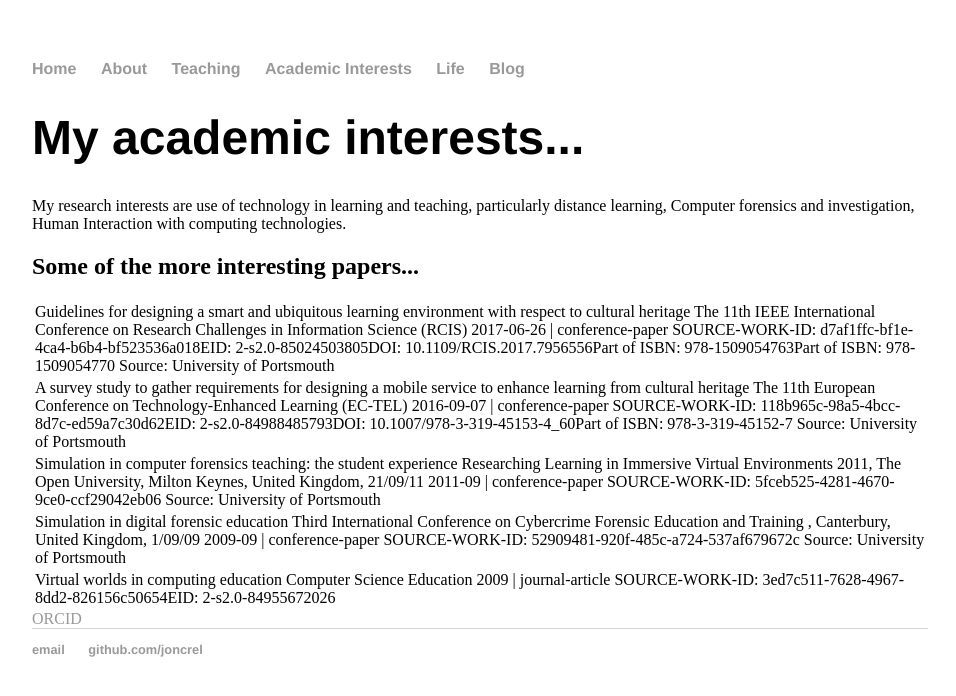
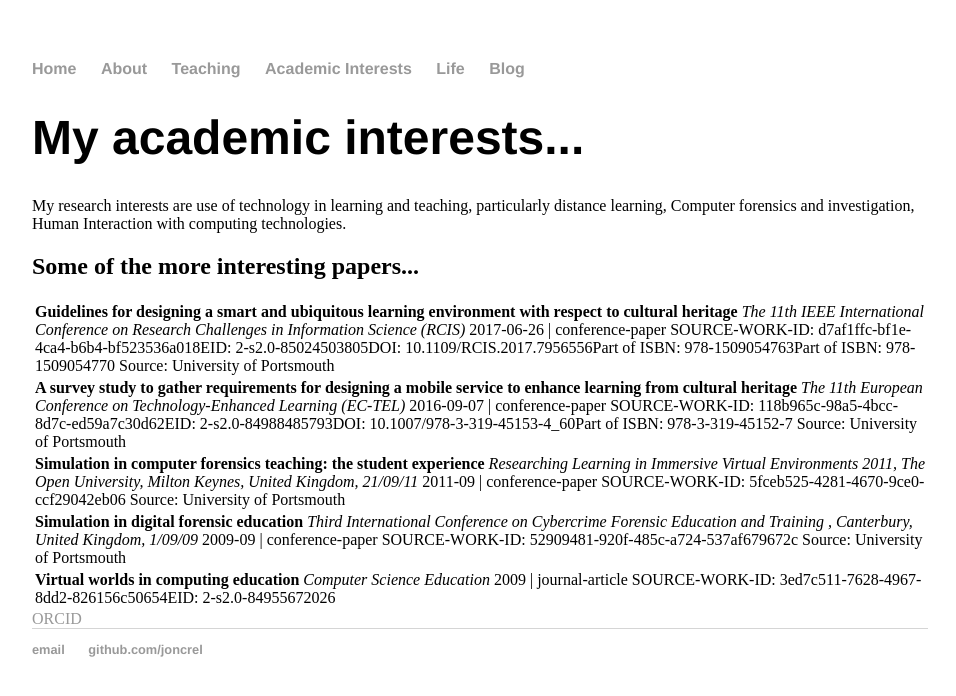
Before and after one commit to joncrel/joncrel.github.io, a Jekyll site: the page built from research/index.html, in a window 1280 px wide. Shown: the top 696 px of the page, without its empty margins (160-1116 px from the left). Built offline with Jekyll 4.4.1, drawn with Linux system fonts in a browser that asks for light colours.

```diff
--- a/research/index.html
+++ b/research/index.html
@@ -8,32 +8,32 @@ My research interests are use of technology in learning and teaching, particular
 
 	<h2> Some of the more interesting papers...</h2>
 
-<table {border: 1px solid black}><tr><td>Guidelines for designing a smart and ubiquitous learning environment with respect to cultural heritage
-The 11th IEEE International Conference on Research Challenges in Information Science (RCIS)
+<table {border: 1px solid black}><tr><td><b>Guidelines for designing a smart and ubiquitous learning environment with respect to cultural heritage</b>
+<i>The 11th IEEE International Conference on Research Challenges in Information Science (RCIS)</i>
 2017-06-26 | conference-paper
 SOURCE-WORK-ID: d7af1ffc-bf1e-4ca4-b6b4-bf523536a018EID: 2-s2.0-85024503805DOI: 10.1109/RCIS.2017.7956556Part of ISBN: 978-1509054763Part of ISBN: 978-1509054770
 Source: University of Portsmouth</td></tr>
 
-<tr><td>A survey study to gather requirements for designing a mobile service to enhance learning from cultural heritage
-The 11th European Conference on Technology-­Enhanced Learning (EC-TEL)
+<tr><td><b>A survey study to gather requirements for designing a mobile service to enhance learning from cultural heritage</b>
+<i>The 11th European Conference on Technology-­Enhanced Learning (EC-TEL)</i>
 2016-09-07 | conference-paper
 SOURCE-WORK-ID: 118b965c-98a5-4bcc-8d7c-ed59a7c30d62EID: 2-s2.0-84988485793DOI: 10.1007/978-3-319-45153-4_60Part of ISBN: 978-3-319-45152-7
 Source: University of Portsmouth</td></tr>
 
-<tr><td>Simulation in computer forensics teaching: the student experience
-Researching Learning in Immersive Virtual Environments 2011, The Open University, Milton Keynes, United Kingdom, 21/09/11
+<tr><td><b>Simulation in computer forensics teaching: the student experience</b>
+<i>Researching Learning in Immersive Virtual Environments 2011, The Open University, Milton Keynes, United Kingdom, 21/09/11</i>
 2011-09 | conference-paper
 SOURCE-WORK-ID: 5fceb525-4281-4670-9ce0-ccf29042eb06
 Source: University of Portsmouth</td></tr>
 
-<tr><td>Simulation in digital forensic education
-Third International Conference on Cybercrime Forensic Education and Training , Canterbury, United Kingdom, 1/09/09
+<tr><td><b>Simulation in digital forensic education</b>
+<i>Third International Conference on Cybercrime Forensic Education and Training , Canterbury, United Kingdom, 1/09/09</i>
 2009-09 | conference-paper
 SOURCE-WORK-ID: 52909481-920f-485c-a724-537af679672c
 Source: University of Portsmouth</td></tr>
 
-<tr><td>Virtual worlds in computing education
-Computer Science Education
+<tr><td><b>Virtual worlds in computing education</b>
+<i>Computer Science Education</i>
 2009 | journal-article
 	SOURCE-WORK-ID: 3ed7c511-7628-4967-8dd2-826156c50654EID: 2-s2.0-84955672026</td></tr></table>
 
```
